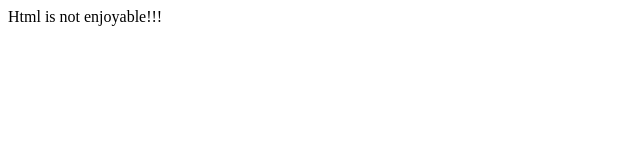
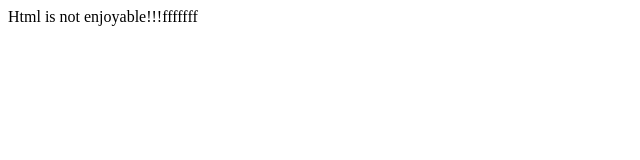
Before and after one commit to Fahim1272/day16, a plain HTML site: page index.html in a window 1280 px wide. Shown: the full height of the page, 0-640 px from the left. Drawn offline with Linux system fonts and the light colour scheme.

Commit message:
second commit

```diff
--- a/index.html
+++ b/index.html
@@ -6,6 +6,6 @@
     <title>Document</title>
 </head>
 <body>
-    Html is not enjoyable!!!
+    Html is not enjoyable!!!fffffff
 </body>
 </html>
```
